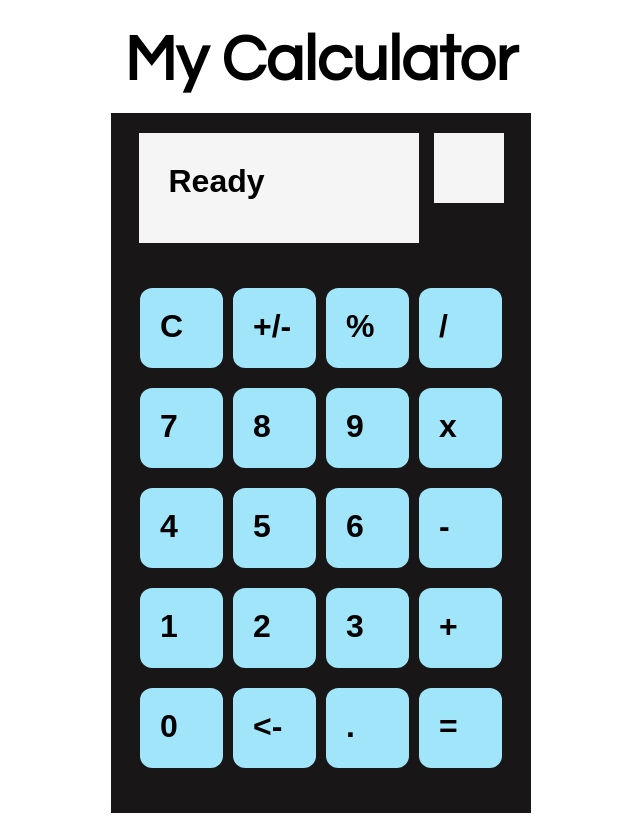
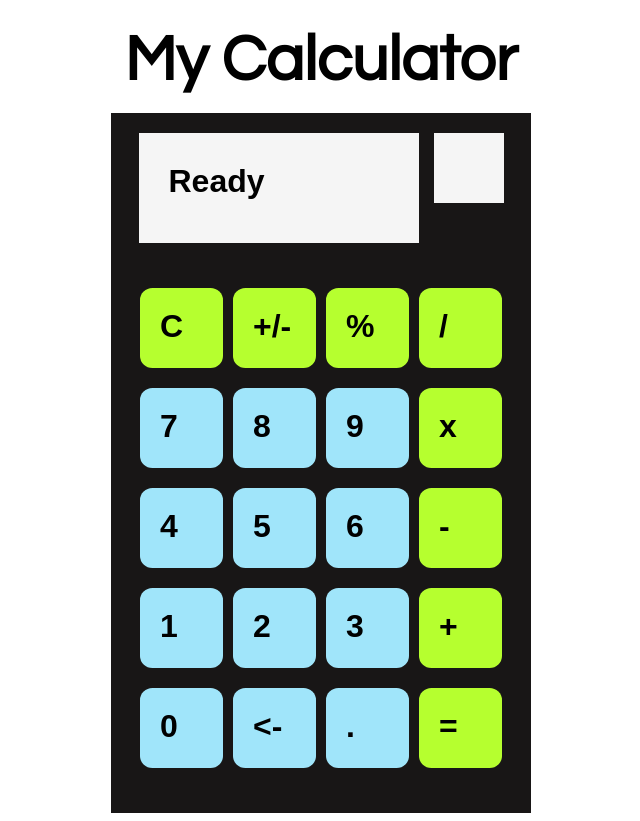
Before and after one commit to acchang/Calculator, a plain HTML site: page index.html in a window 1280 px wide. Shown: the whole page, without its empty margins (319-959 px from the left). Drawn offline with Linux system fonts and the light colour scheme.

Commit message:
new button colors, all set

```diff
--- a/index.html
+++ b/index.html
@@ -17,30 +17,30 @@
         <div id="operatorWindow"></div>
       </div>
       <div id="buttonContainer">
-        <div class="buttons" id="CButton">C</div>
-        <div class="buttons" id="posnegButton">+/-</div>
-        <div class="buttons" id="percentButton">%</div>
-        <div class="buttons" id="divideButton">/</div>
+        <div class="opbuttons" id="CButton">C</div>
+        <div class="opbuttons" id="posnegButton">+/-</div>
+        <div class="opbuttons" id="percentButton">%</div>
+        <div class="opbuttons" id="divideButton">/</div>
 
         <div class="buttons" id="sevenButton">7</div>
         <div class="buttons" id="eightButton">8</div>
         <div class="buttons" id="nineButton">9</div>
-        <div class="buttons" id="xButton">x</div>
+        <div class="opbuttons" id="xButton">x</div>
 
         <div class="buttons" id="fourButton">4</div>
         <div class="buttons" id="fiveButton">5</div>
         <div class="buttons" id="sixButton">6</div>
-        <div class="buttons" id="subtractButton">-</div>
+        <div class="opbuttons" id="subtractButton">-</div>
 
         <div class="buttons" id="oneButton">1</div>
         <div class="buttons" id="twoButton">2</div>
         <div class="buttons" id="threeButton">3</div>
-        <div class="buttons" id="plusButton">+</div>
+        <div class="opbuttons" id="plusButton">+</div>
 
         <div class="buttons" id="zeroButton">0</div>
         <div class="buttons" id="backButton"><-</div>
         <div class="buttons" id="decimalButton">.</div>
-        <div class="buttons" id="evaluateButton">=</div>
+        <div class="opbuttons" id="evaluateButton">=</div>
       </div>
   </div>
 </div>
--- a/script.js
+++ b/script.js
@@ -89,6 +89,7 @@ function divideFunc() {
        a = operate(a, operator, b)
        a = tooMuch(a)
        document.querySelector("#screen").innerHTML = a
+       console.log("toobig a op b" + a, operator, b)
        displayValue =""
        operator = "/"
        }
--- a/style.css
+++ b/style.css
@@ -99,3 +99,22 @@
         top: 20px;
         z-index: 2;
         }
+
+        .opbuttons {
+        flex-grow: calc(100/4);
+        height: 40px;
+        width: 40px;
+        background-color: rgb(182, 255, 47);
+        font-size: xx-large;
+        font-weight: 900;
+        border-radius: 15%;
+        font-family: Arial, Helvetica, sans-serif;
+        display: inline-block;
+        position: relative;
+        padding: 20px;
+        margin-left: auto;
+        margin-right: auto;
+        margin: 5px;
+        top: 20px;
+        z-index: 2;
+        }
```
